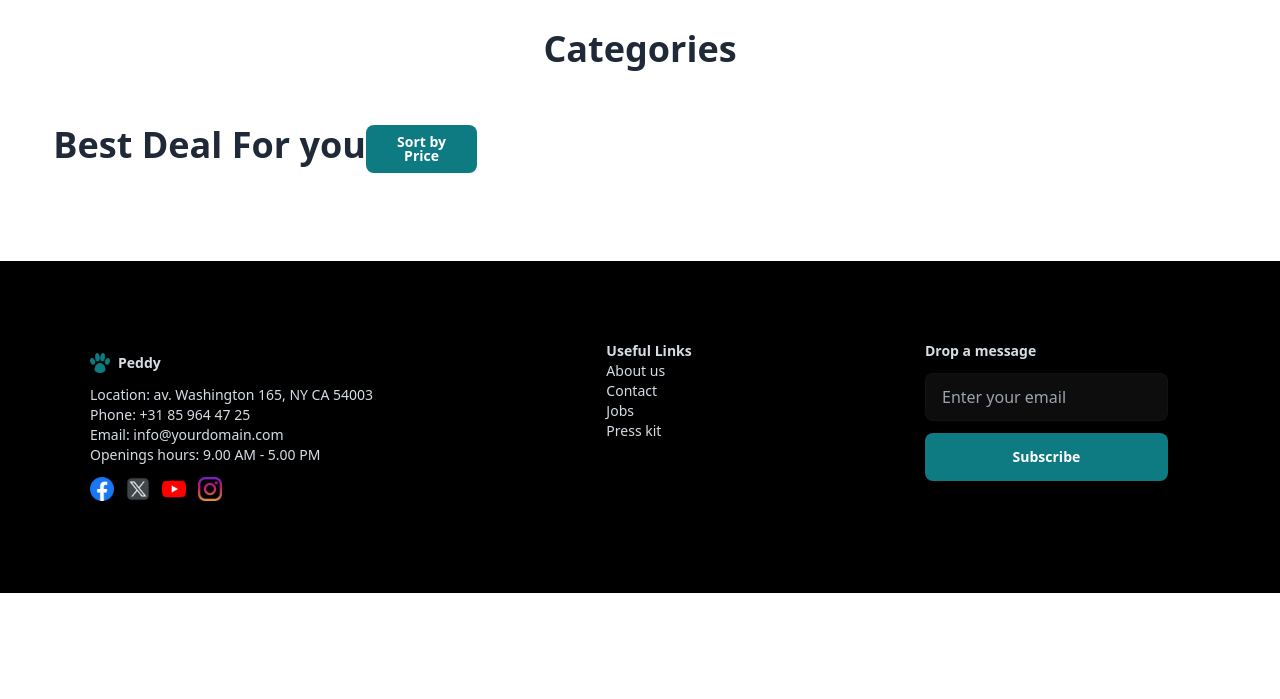
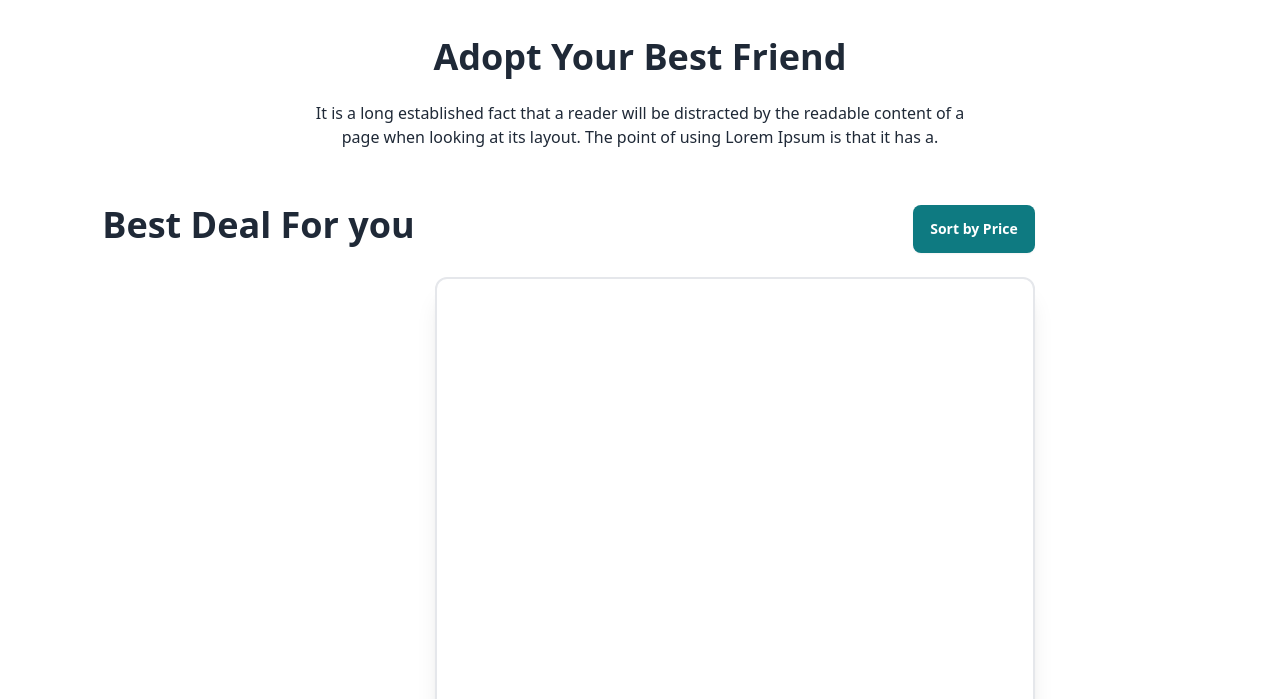
Before and after one commit to afrozaa/pet-shop, a plain HTML site: page index.html in a window 1280 px wide. Shown: the part 921-1620 px from the top of the page. Before the commit the page ends 1514 px from the top, so only its background shows below. Drawn offline with nearby package versions, Linux system fonts and the light colour scheme; no server answers.

Commit message:
Update index.html

```diff
--- a/index.html
+++ b/index.html
@@ -9,7 +9,7 @@
     <script src="https://cdn.tailwindcss.com"></script>
 </head>
 <body>
-    <header>
+    <header class="w-11/12 mx-auto">
         <nav class="w-11/12 mx-auto">
             <div class="navbar bg-base-100">
                 <div class="navbar-start">
@@ -51,8 +51,8 @@
                     <p class="py-6">
                         It is a long established fact that a reader will be distracted by the readable content of a page when looking at <br>its layout. The point of using Lorem Ipsum is that it has a.
                     </p>
-                    <button style="background-color: #0e7a81;" class="text-white py-2 px-4 rounded-lg font-inter">
-                        View More
+                    <button style="background-color: #0e7a81;" class="btn text-white py-2 px-4 rounded-lg font-inter">
+                       <a href="#">View More</a>
                     </button>
                 </div>
             </div>
@@ -62,58 +62,56 @@
         </div>
 
         <!-- Categories Section -->
-        <section class="">
-            <h2 class="text-4xl font-bold text-center mb-8">Categories</h2>
-            <nav id="categories" class="grid lg:grid-cols-4 gap-x-10 sm:grid-cols-1 gap-y-5 justify-center ">
+        <section class="w-11/12 mx-auto">
+            <h2 class="text-4xl font-bold text-center mb-6">Adopt  Your  Best Friend</h2>
+            <p class="text-center mb-8">It is a long established fact that a reader will be distracted by the readable content of a<br> page when looking at its layout. The point of using Lorem Ipsum is that it has a.</p>
+            <nav id="categories" class="flex flex-col justify-between md:flex-row gap-y-4 sm:flex-row gap-y-4">
                 <!-- Categories will be dynamically inserted here -->
             </nav>
         </section>
 
+
+
+
         <!-- Best Deal For you Section -->
-        <section class="flex py-6">
-          <div class="flex-col border-1 border-red">
+        <section class="w-11/12 mx-auto flex py-6">
+          <div class="flex-col ">
             <h2 class="text-4xl font-bold align-left mb-8">Best Deal For you</h2>
             <div id="pets" class="grid lg:grid-cols-3 gap-4 sm:grid-cols-1">
                 <!-- Pet cards will be dynamically inserted here -->
             </div>
           </div>
             <!-- Sort by Price Section -->
-            <div class="flex-col border-1 border-red top-0 right-0">
-            <button style="background-color: #0e7a81;" class="btn border-transparent w-11/12 font-bold text-white py-2 px-4 rounded-lg font-inter">
+            <div class="flex-col space-x-5 space-y-6 ">
+                <div class="text-right">
+                    <button style="background-color: #0e7a81;" class="btn border-transparent font-bold text-white py-2 px-4 rounded-lg font-inter">
                         Sort by Price
                     </button>
-            <div id="pets" class="grid lg:grid-cols-2 gap-4 sm:grid-cols-1">
-                <!-- Pet cards will be dynamically inserted here -->
+                </div>
+            <div id="liked-pets" class="">
+                <div >
+                    <div class="card bg-base-100 shadow-xl">
+                        <div class="card-body h-[2623px] w-[600px] mx-auto border-2 rounded-xl">
+
+
+                          </div>
+                        </div>
+                      </div>
                 </div>
             </div>
         </section>
     </main>
 
-    <button id="details" class="btn" style="display: none;" onclick="customModal.showModal()">
-    Open Modal
-    </button>
-    <dialog id="customModal" class="modal modal-bottom sm:modal-middle">
-    <div class="modal-box">
-        <div id="modal-content">
-            <!-- Dynamic content will be injected here -->
-        </div>
-        <div class="modal-action">
-            <form method="dialog">
-                <button class="btn">Close</button>
-            </form>
-        </div>
-    </div>
-    </dialog>
 
 
 
-    <footer class="footer bg-black text-neutral-content p-10 font-base-200">
-        <div class="w-11/12 mx-auto py-10 flex justify-between">
-            <nav class="flex">
+    <footer class="footer bg-black text-neutral-content p-20 font-base-200 ">
+        <div class="w-11/12 mx-auto flex justify-between gap-y-5 lg:flex md: flex-row sm: flex-row">
+            <nav class="flex lg:flex-col md:flex-row sm:flex-col">
                 <div class="flex flex-col">
                     <div class="flex flex-row gap-2 py-3">
                         <img class="h-5 w-5" src="assets/logo.webp" alt="Logo">
-                        <div class="font-bold">Peddy</div>
+                        <div class="font-bold text-2xl">Peddy</div>
                     </div>
                     <a href="#" class="">Location: av. Washington 165, NY CA 54003</a>
                     <a href="#" class="">Phone: +31 85 964 47 25</a>
@@ -127,25 +125,32 @@
                     </div>
                 </div>
             </nav>
-            <nav class="flex flex-col">
-                <h6 class="font-bold">Useful Links</h6>
+
+            <nav class="flex lg:flex-col md:flex-row sm:flex-col">
+                <div class="flex flex-col gap-2 py-3">
+                <h6 class="font-bold text-xl">Useful Links</h6>
                 <a href="#" class="link link-hover">About us</a>
                 <a href="#" class="link link-hover">Contact</a>
                 <a href="#" class="link link-hover">Jobs</a>
                 <a href="#" class="link link-hover">Press kit</a>
+                </div>
             </nav>
-            <nav class="flex flex-col gap-3">
-                <h6 class="font-bold">Drop a message</h6>
+
+            <nav class="gap-3 flex lg:flex-col md:flex-row sm:flex-col">
+                <div class="flex flex-col gap-2 py-3">
+                    <h6 class="font-bold text-xl">Drop a message</h6>
                     <label class="w-11/12 input input-bordered input-ghost flex items-center gap-2">
-                    <input type="text" class="" placeholder="Enter your email" />
+                        <input type="text" class="input border-none" placeholder="Enter your email" />
                     </label>
-                <button style="background-color: #0e7a81;" class="btn border-transparent w-11/12 font-bold text-white py-2 px-4 rounded-lg font-inter">
+                    <button style="background-color: #0e7a81;" class="btn border-none border-transparent w-11/12 font-bold text-white py-2 px-4 rounded-lg font-inter">
                         Subscribe
                     </button>
+                </div>
             </nav>
         </div>
     </footer>
 
+
     <script src="pet.js"></script> <!-- Link to your JS file -->
 </body>
 </html>
```
Lines whose indentation alone changed are shown as unchanged.
